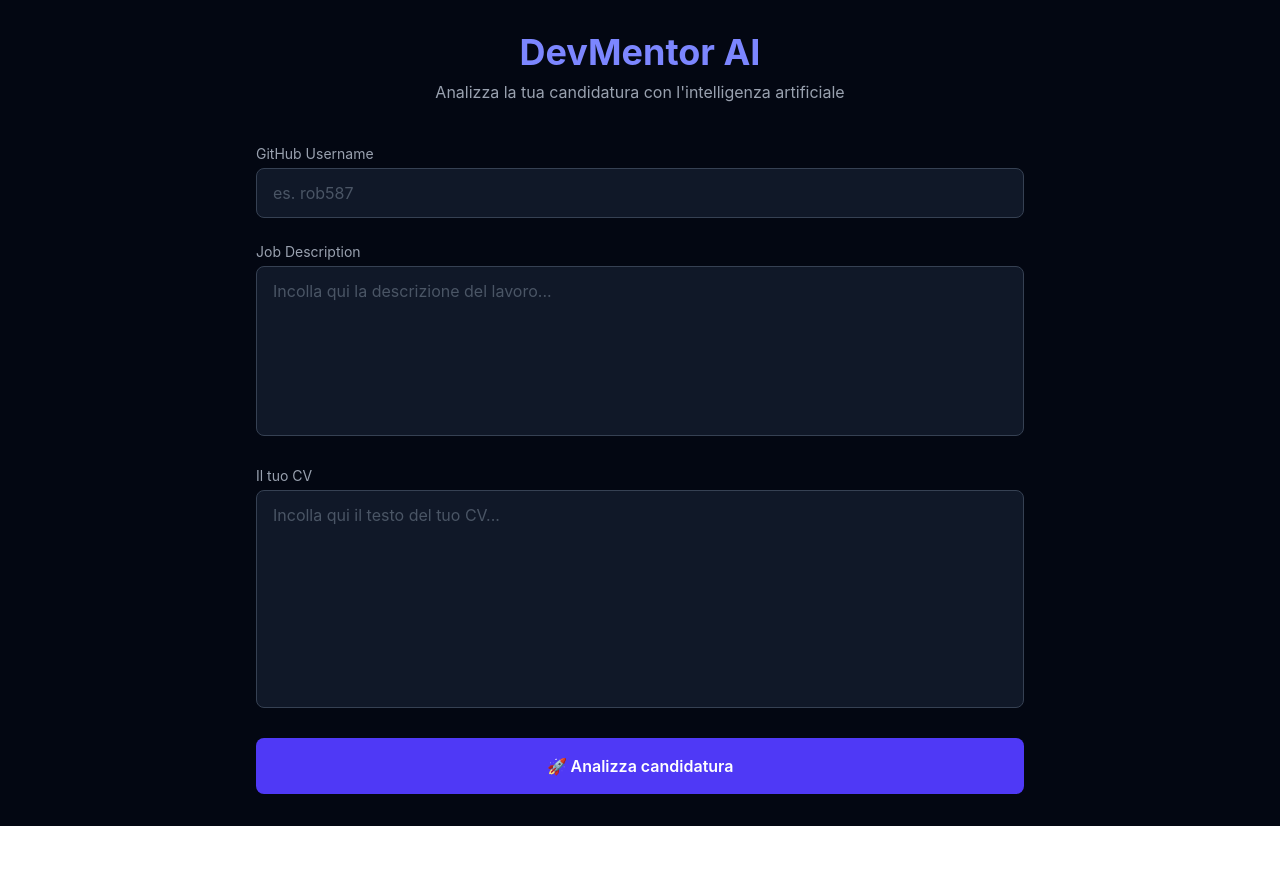
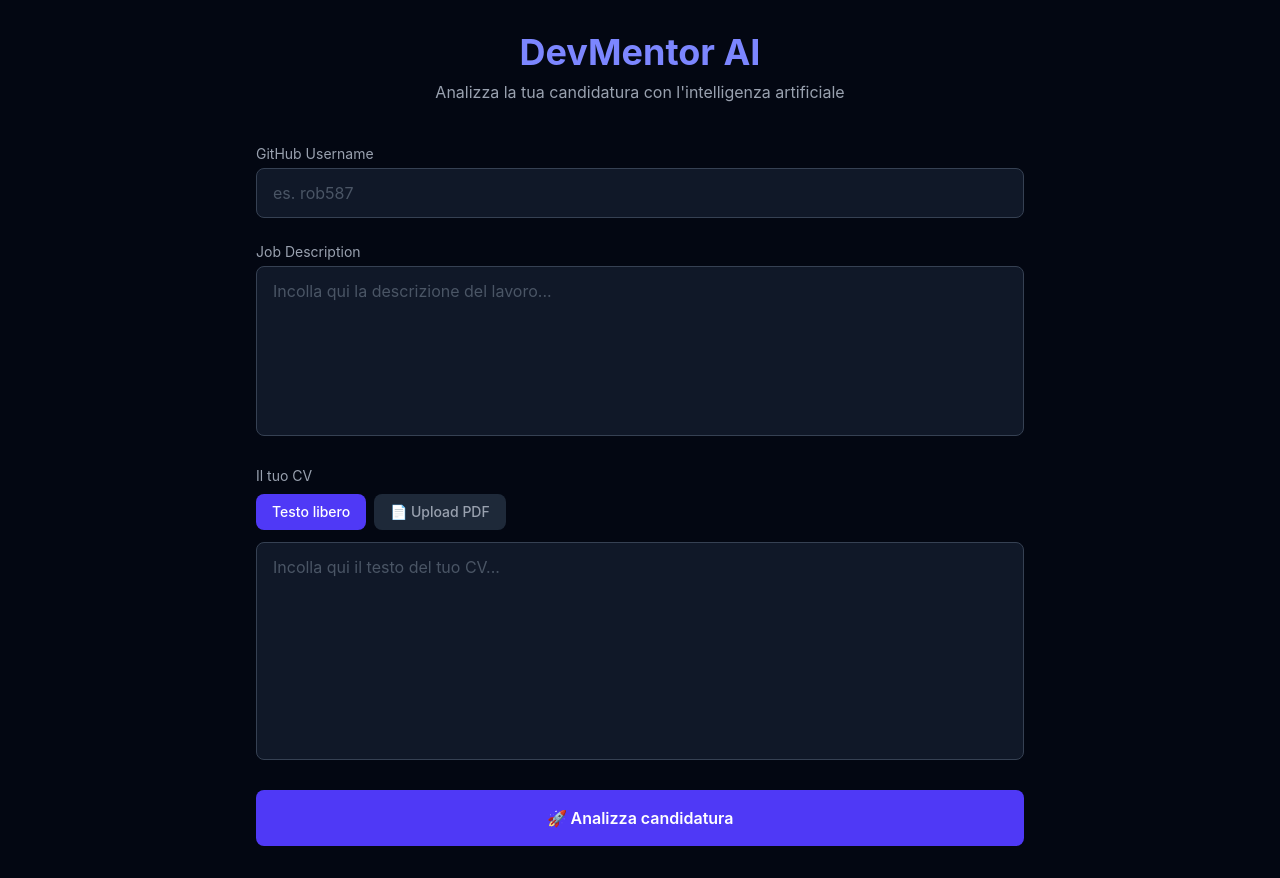
Before and after one commit to rob587/DevMentor-ai, a React app in the folder frontend/: page / in a window 1280 px wide. Before the commit the page ends 826 px from the top, so only its background shows below. Built offline with nearby package versions, Linux system fonts and the light colour scheme; the HTML template or start-up script is replaced by a standard one.

Commit message:
Enhance Home component to support CV file uploads and text input; add CV mode toggle and file handling logic

```diff
--- a/frontend/src/pages/Home.jsx
+++ b/frontend/src/pages/Home.jsx
@@ -1,12 +1,13 @@
-import React from "react";
 import { useState } from "react";
 import { useNavigate } from "react-router-dom";
 import { analyzeCandidate } from "../services/api";
 
-const Home = () => {
+export default function Home() {
   const navigate = useNavigate();
   const [loading, setLoading] = useState(false);
   const [error, setError] = useState(null);
+  const [cvMode, setCvMode] = useState("text"); // 'text' | 'pdf'
+  const [cvFile, setCvFile] = useState(null);
   const [form, setForm] = useState({
     jobDescription: "",
     cvText: "",
@@ -17,6 +18,10 @@
     setForm({ ...form, [e.target.name]: e.target.value });
   };
 
+  const handleFileChange = (e) => {
+    setCvFile(e.target.files[0]);
+  };
+
   const handleSubmit = async () => {
     setLoading(true);
     setError(null);
@@ -25,6 +30,7 @@
         form.jobDescription,
         form.cvText,
         form.githubUsername,
+        cvFile,
       );
       navigate("/results", { state: { result } });
     } catch (err) {
@@ -35,7 +41,6 @@
   };
 
   return (
-    <>
     <div className="min-h-screen bg-gray-950 text-white p-8">
       <div className="max-w-3xl mx-auto">
         {/* Header */}
@@ -48,7 +53,6 @@
           </p>
         </div>
 
-          {/* Form */}
         <div className="flex flex-col gap-6">
           {/* GitHub Username */}
           <div>
@@ -80,11 +84,36 @@
             />
           </div>
 
-            {/* CV */}
+          {/* CV Mode Toggle */}
           <div>
-              <label className="block text-sm text-gray-400 mb-1">
+            <label className="block text-sm text-gray-400 mb-2">
               Il tuo CV
             </label>
+            <div className="flex gap-2 mb-3">
+              <button
+                onClick={() => setCvMode("text")}
+                className={`px-4 py-2 rounded-lg text-sm font-medium transition-colors ${
+                  cvMode === "text"
+                    ? "bg-indigo-600 text-white"
+                    : "bg-gray-800 text-gray-400 hover:bg-gray-700"
+                }`}
+              >
+                Testo libero
+              </button>
+              <button
+                onClick={() => setCvMode("pdf")}
+                className={`px-4 py-2 rounded-lg text-sm font-medium transition-colors ${
+                  cvMode === "pdf"
+                    ? "bg-indigo-600 text-white"
+                    : "bg-gray-800 text-gray-400 hover:bg-gray-700"
+                }`}
+              >
+                {"📄"} Upload PDF
+              </button>
+            </div>
+
+            {/* CV Text */}
+            {cvMode === "text" && (
               <textarea
                 name="cvText"
                 value={form.cvText}
@@ -93,6 +122,39 @@
                 rows={8}
                 className="w-full bg-gray-900 border border-gray-700 rounded-lg px-4 py-3 text-white placeholder-gray-600 focus:outline-none focus:border-indigo-500 resize-none"
               />
+            )}
+
+            {/* CV PDF Upload */}
+            {cvMode === "pdf" && (
+              <div className="border-2 border-dashed border-gray-700 rounded-lg p-8 text-center">
+                <input
+                  type="file"
+                  accept=".pdf"
+                  onChange={handleFileChange}
+                  className="hidden"
+                  id="cvFile"
+                />
+                <label htmlFor="cvFile" className="cursor-pointer">
+                  {cvFile ? (
+                    <div>
+                      <p className="text-green-400 font-medium">
+                        {"✅"} {cvFile.name}
+                      </p>
+                      <p className="text-gray-500 text-sm mt-1">
+                        Clicca per cambiare file
+                      </p>
+                    </div>
+                  ) : (
+                    <div>
+                      <p className="text-gray-400">
+                        Clicca per caricare il tuo CV
+                      </p>
+                      <p className="text-gray-600 text-sm mt-1">PDF, max 5MB</p>
+                    </div>
+                  )}
+                </label>
+              </div>
+            )}
           </div>
 
           {/* Error */}
@@ -109,8 +171,5 @@
         </div>
       </div>
     </div>
-    </>
   );
-};
-
-export default Home;
+}
```
Lines whose indentation alone changed are shown as unchanged.
